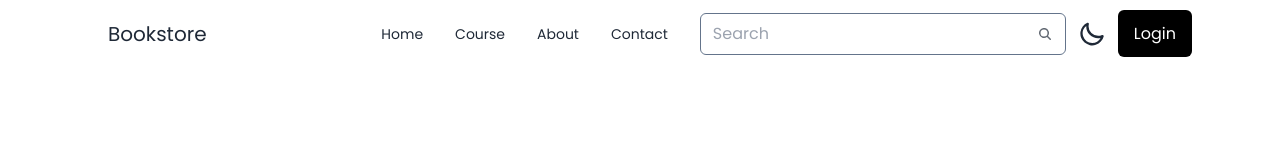
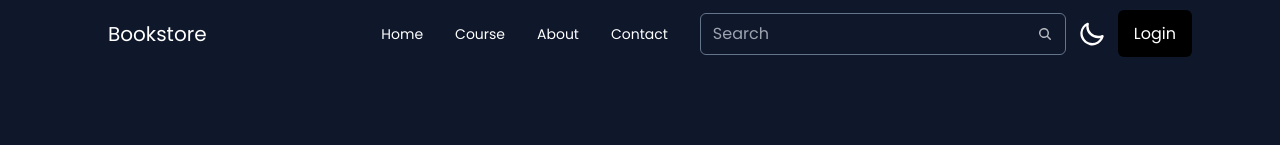
Before and after one commit to rabingrg/bookstore_mern, a React (Vite) app in the folder Frontend/: page /app/home in a window 1280 px wide. Both pictures are taken after a click on the label 1091 px from the left and 34 px from the top of the page. Shown: the top 145 px of the page. Built offline with nearby package versions, Linux system fonts and the light colour scheme; no server answers; grey boxes are pictures that could not be loaded.

Commit message:
feat: added dark mode theme

```diff
--- a/Frontend/src/App.tsx
+++ b/Frontend/src/App.tsx
@@ -1,6 +1,10 @@
 import AppRouter from "./app/AppRouter";
 const App = () => {
-  return <AppRouter />;
+  return (
+    <div className="dark:bg-slate-900 dark:text-white">
+      <AppRouter />
+    </div>
+  );
 };
 
 export default App;
--- a/Frontend/src/components/Cards.tsx
+++ b/Frontend/src/components/Cards.tsx
@@ -5,7 +5,7 @@ const Cards = ({ data }: { data: Course }) => {
 
   return (
     <>
-      <div className="card w-92 bg-base-100 shadow-xl pt-10 my-4 hover:scale-105 duration-300">
+      <div className="card w-92 bg-base-100 shadow-xl pt-10 my-4 hover:scale-105 duration-300 dark:bg-slate-900 dark:text-white dark:border-[1px]">
         <figure>
           <img
             src={image}
--- a/Frontend/src/components/free-course/FreeCourses.tsx
+++ b/Frontend/src/components/free-course/FreeCourses.tsx
@@ -4,14 +4,12 @@ import { StyledContainer } from "../../style/Style";
 import SliderComponent from "../SliderComponent";
 import { request } from "../../api/request";
 import { BookContext } from "../../context/BookContext";
-// import CONFIG from "../../config/config";
 
 const FreeCourses = () => {
   const { allBookData, handleSetAllBookData } = useContext(BookContext);
   const freeCourses = allBookData?.filter(
     (course: Course) => course?.price === 0
   );
-  console.log(freeCourses);
 
   useEffect(() => {
     const getBookData = async () => {
--- a/Frontend/src/components/navbar/Navbar.tsx
+++ b/Frontend/src/components/navbar/Navbar.tsx
@@ -8,11 +8,32 @@ import { Link } from "react-router-dom";
 
 const Navbar = () => {
   const [sticky, setSticky] = useState<boolean>(false);
+  const [theme, setTheme] = useState<string | null>(
+    localStorage.getItem("theme") ? localStorage.getItem("theme") : "light"
+  );
+
+  const element = document.documentElement;
+  const body = document.body;
+
   const navItems: JSX.Element[] = NavMenuItems?.map((menu: NavMenuType) => (
     <li key={menu?.id}>
-      <Link to={menu?.route}>{menu?.label}</Link>
+      <Link className="dark:text-white" to={menu?.route}>
+        {menu?.label}
+      </Link>
     </li>
   ));
+
+  useEffect(() => {
+    if (theme === "dark") {
+      element.classList.add("dark");
+      localStorage.setItem("theme", "dark");
+      body.classList.add("dark");
+    } else {
+      element.classList.remove("dark");
+      localStorage.setItem("theme", "light");
+      body.classList.remove("dark");
+    }
+  }, [theme]);
 
   useEffect(() => {
     const handlePageScroll = () => {
@@ -31,9 +52,9 @@ const Navbar = () => {
 
   return (
     <StyledContainer
-      className={` fixed left-0 right-0 top-0 z-50 ${
+      className={` fixed left-0 right-0 top-0 z-50  ${
         sticky &&
-        "bg-base-100 shadow-md duration-200 ease-in-out transition-all "
+        "bg-base-100 shadow-md duration-200 ease-in-out transition-all"
       }`}
     >
       <div className="navbar">
@@ -56,7 +77,7 @@ const Navbar = () => {
             <ul className="menu menu-horizontal px-1">{navItems}</ul>
           </div>
           <SearchInput />
-          <ThemeController />
+          <ThemeController theme={theme} setTheme={setTheme} />
           <div className="">
             <a className="bg-black text-white px-4 py-3 rounded-md hover:bg-slate-500 cursor-pointer duration-300">
               Login
--- a/Frontend/src/components/pages/Courses.tsx
+++ b/Frontend/src/components/pages/Courses.tsx
@@ -5,7 +5,6 @@ import { Course } from "../../dummy-data/CoursesData";
 
 const Courses = () => {
   const { allBookData } = useContext(BookContext);
-  console.log("allBookData", allBookData);
 
   return (
     <>
@@ -22,7 +21,7 @@ const Courses = () => {
             pariatur inventore excepturi.
           </p>
         </div>
-        <div className="grid grid-cols-1 md:grid-cols-3 gap-6">
+        <div className="grid grid-cols-1 md:grid-cols-3 gap-6 px-6 md:p-0">
           {allBookData?.map((book: Course) => (
             <Cards key={book?.id} data={book} />
           ))}
--- a/Frontend/src/components/theme-controller/ThemeController.tsx
+++ b/Frontend/src/components/theme-controller/ThemeController.tsx
@@ -1,20 +1,30 @@
-const ThemeController = () => {
+const ThemeController = ({
+  theme,
+  setTheme,
+}: {
+  theme: string | null;
+  setTheme: (theme: string) => void;
+}) => {
   return (
     <label className="swap swap-rotate">
       <input type="checkbox" className="theme-controller" value="synthwave" />
 
+      {/* sun-icon */}
       <svg
         className="swap-off fill-current w-7 h-7"
         xmlns="http://www.w3.org/2000/svg"
         viewBox="0 0 24 24"
+        onClick={() => setTheme(theme === "dark" ? "light" : "dark")}
       >
         <path d="M5.64,17l-.71.71a1,1,0,0,0,0,1.41,1,1,0,0,0,1.41,0l.71-.71A1,1,0,0,0,5.64,17ZM5,12a1,1,0,0,0-1-1H3a1,1,0,0,0,0,2H4A1,1,0,0,0,5,12Zm7-7a1,1,0,0,0,1-1V3a1,1,0,0,0-2,0V4A1,1,0,0,0,12,5ZM5.64,7.05a1,1,0,0,0,.7.29,1,1,0,0,0,.71-.29,1,1,0,0,0,0-1.41l-.71-.71A1,1,0,0,0,4.93,6.34Zm12,.29a1,1,0,0,0,.7-.29l.71-.71a1,1,0,1,0-1.41-1.41L17,5.64a1,1,0,0,0,0,1.41A1,1,0,0,0,17.66,7.34ZM21,11H20a1,1,0,0,0,0,2h1a1,1,0,0,0,0-2Zm-9,8a1,1,0,0,0-1,1v1a1,1,0,0,0,2,0V20A1,1,0,0,0,12,19ZM18.36,17A1,1,0,0,0,17,18.36l.71.71a1,1,0,0,0,1.41,0,1,1,0,0,0,0-1.41ZM12,6.5A5.5,5.5,0,1,0,17.5,12,5.51,5.51,0,0,0,12,6.5Zm0,9A3.5,3.5,0,1,1,15.5,12,3.5,3.5,0,0,1,12,15.5Z" />
       </svg>
 
+      {/* moon-icon */}
       <svg
         className="swap-on fill-current w-7 h-7"
         xmlns="http://www.w3.org/2000/svg"
         viewBox="0 0 24 24"
+        onClick={() => setTheme(theme === "light" ? "dark" : "light")}
       >
         <path d="M21.64,13a1,1,0,0,0-1.05-.14,8.05,8.05,0,0,1-3.37.73A8.15,8.15,0,0,1,9.08,5.49a8.59,8.59,0,0,1,.25-2A1,1,0,0,0,8,2.36,10.14,10.14,0,1,0,22,14.05,1,1,0,0,0,21.64,13Zm-9.5,6.69A8.14,8.14,0,0,1,7.08,5.22v.27A10.15,10.15,0,0,0,17.22,15.63a9.79,9.79,0,0,0,2.1-.22A8.11,8.11,0,0,1,12.14,19.73Z" />
       </svg>
--- a/Frontend/tailwind.config.js
+++ b/Frontend/tailwind.config.js
@@ -1,6 +1,7 @@
 /** @type {import('tailwindcss').Config} */
 export default {
   content: ["./index.html", "./src/**/*.{js,ts,jsx,tsx}"],
+  darkMode: "class",
   theme: {
     extend: {
       screens: {
```
